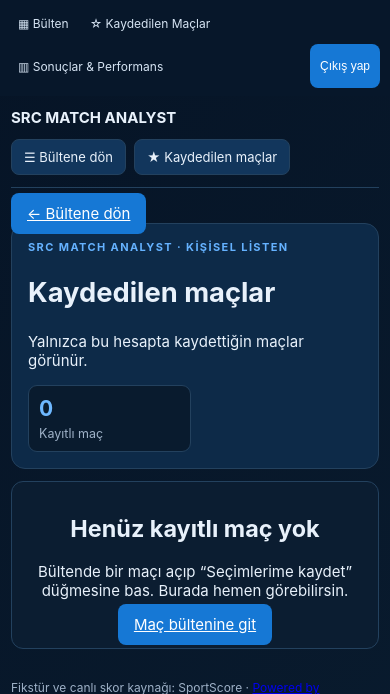
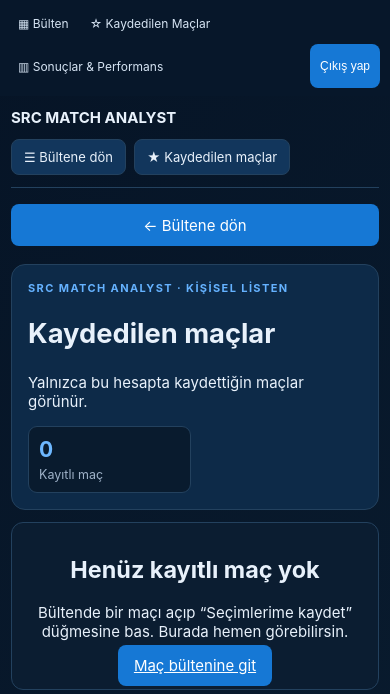
Before and after one commit to sercantapu19-eng/src-match-analyst, a Flask app: page /saved in a window 390 px wide. Shown: the top 694 px of the page. Run offline with Flask 3, Linux system fonts and the light colour scheme; the visitor is signed in with stand-in values (Sample User, id 1); data that the repository does not hold is empty; some libraries are stand-ins or nearby versions.

Commit message:
Style responsive navigation and saved-match actions

```diff
--- a/static/style.css
+++ b/static/style.css
@@ -42,3 +42,14 @@
  .stats b{font-size:21px}
  .eyebrow{overflow-wrap:anywhere}
 }
+
+.detail-actions{display:flex;align-items:center;gap:10px;flex-wrap:wrap;margin:12px 0 18px}
+.detail-actions form{margin:0}
+.detail-actions .button{display:inline-flex;align-items:center;justify-content:center;text-decoration:none;min-height:42px}
+.saved-match h2{margin-top:0}
+@media(max-width:850px){
+ .detail-actions{display:grid;grid-template-columns:repeat(auto-fit,minmax(145px,1fr));gap:8px}
+ .detail-actions .button{width:100%;text-align:center}
+ .saved-match .detail-actions{grid-template-columns:1fr}
+ .saved-hero{display:block}
+}
```
